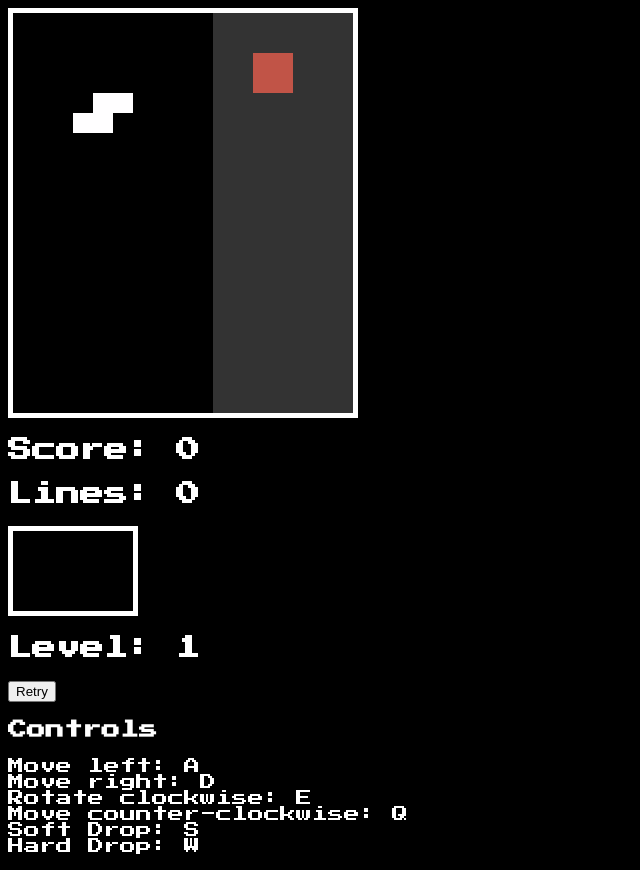
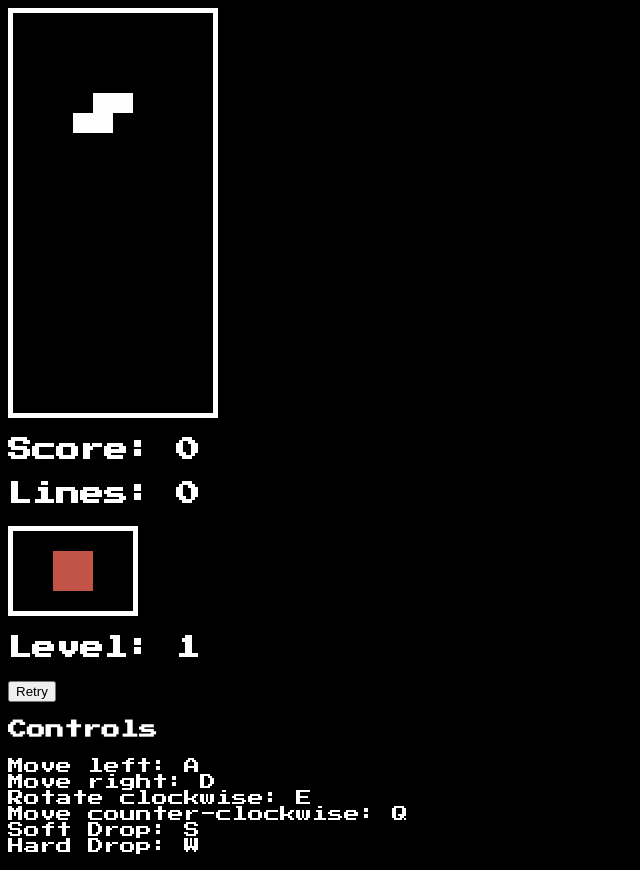
Before and after one commit to neighbor-peace/tetris, a plain HTML site: page index.html in a window 1280 px wide. Shown: the whole page, without its empty margins (0-640 px from the left). Drawn offline with Linux system fonts and the light colour scheme.

Commit message:
Draw preview on separate canvas

```diff
--- a/index.html
+++ b/index.html
@@ -35,7 +35,7 @@
   </head>
   <body>
     <div id="arena-container">
-      <canvas id="tetris" width="340" height="400"></canvas>
+      <canvas id="tetris" width="200" height="400"></canvas>
     </div>
     <h2>Score: <span id="score">0</span></h2>
     <h2>Lines: <span id="lines">0</span></h2>
--- a/script.js
+++ b/script.js
@@ -1,10 +1,12 @@
 /*
 TODO
-track lines
 set preview to seperate canvas
 -center canvas in stylized div (black background)
 update ui
 store session leader board in local memory
+add sound
+-theme music
+-toggle button
 
 Nametris
 Leaderboard of names with social security numbers
@@ -13,7 +15,7 @@ name level
 
 
 increase size
-position game arena in middle
+position game fixedPieces in middle
 
 styling
 pause button
@@ -29,29 +31,34 @@ const level = document.getElementById('level');
 const lines = document.getElementById('lines');
 
 let player;
-let arena;
-let lineCounter = 0;
-let gameOver = false;
+let fixedPieces;
+let lineCounter;
+let gameOver;
 
-
-
+//variables that must be reset to start a new game
 function initialize() {
   console.log('initializing')
-  arena = createMatrix(10, 20);
+  fixedPieces = createMatrix(10, 20);
   player = {
     pos: {x: 3, y: null},
     tetromino: assignTetromino(),
     preview: assignTetromino()
-  }
+  };
   player.pos.y = player.tetromino.length > 2 ? -1 : 0;
   level.textContent = 1;
   score.textContent = 0;
+  lines.textContent = 0;
+  lineCounter = 0;
+  gameOver = false;
 }
 initialize();
 
-const canvas = document.getElementById('tetris');
-const context = canvas.getContext('2d');
-context.scale(20, 20);
+const arenaCanvas = document.getElementById('tetris');
+const arena = arenaCanvas.getContext('2d');
+arena.scale(20, 20);
+const previewCanvas = document.getElementById('preview');
+const preview = previewCanvas.getContext('2d');
+preview.scale(20, 20);
 const buttons = document.querySelectorAll('button');
 buttons.forEach((button) => {
   button.addEventListener('click', handleButton);
@@ -59,26 +66,24 @@ buttons.forEach((button) => {
 const previewArea = createMatrix(7, 20);
 
 function draw() {
-  // drawMatrix(previewArea, {x: 10, y: 0})
-  context.fillStyle = '#000';
-  context.fillRect(0, 0, 10, 20);
-  context.fillStyle = '#333';
-  context.fillRect(10, 0, 10, 20);
-  drawMatrix(player.preview, {x: 12, y: 2});
-  drawMatrix(arena);
-  drawMatrix(player.tetromino, player.pos)
+  arena.fillStyle = '#000';
+  arena.fillRect(0, 0, 10, 20);
+  preview.fillStyle = '#000';
+  preview.fillRect(0, 0, 6, 4)
+  drawMatrix(preview, player.preview, {
+    x: player.preview[0].length === 2 ? 2 : 1,
+    y: player.preview.length === 2 ? 1 : 0
+  });
+  drawMatrix(arena, fixedPieces);
+  drawMatrix(arena, player.tetromino, player.pos)
 }
 
 
 function handleButton(e) {
   const button = e.target;
   switch (button.className) {
-    case 'theme-select':
-      selectedColor = button.value;
-      break;
     case 'retry':
       console.log('retry');
-      gameOver = false;
       initialize();
       update();
       break;
@@ -86,7 +91,7 @@ function handleButton(e) {
 }
 
 
-function drawMatrix(matrix, offset = {x: 0, y: 0}) {
+function drawMatrix(canvas, matrix, offset = {x: 0, y: 0}) {
   const colorMatrix = [
     //usa
     [null, '#c15447', '#5250fd', '#fffeff'],
@@ -113,8 +118,8 @@ function drawMatrix(matrix, offset = {x: 0, y: 0}) {
   matrix.forEach((row, y) => {
     row.forEach((value, x) => {
       if (value !== 0 && y + offset.y >= 0) {
-        context.fillStyle = colorArray.at(value);
-        context.fillRect(x + offset.x, y + offset.y, 1, 1);
+        canvas.fillStyle = colorArray.at(value);
+        canvas.fillRect(x + offset.x, y + offset.y, 1, 1);
       }
     })
   })
@@ -123,9 +128,9 @@ function drawMatrix(matrix, offset = {x: 0, y: 0}) {
 function dropPlayer() {
   if (gameOver) return;
   player.pos.y++;
-  if (detectCollision(arena, player)) {
+  if (detectCollision(fixedPieces, player)) {
     player.pos.y--;
-    merge(arena, player);
+    merge(fixedPieces, player);
     clearLines();
     player.tetromino = player.preview;
     player.preview = assignTetromino();
@@ -138,17 +143,17 @@ function dropPlayer() {
 }
 
 function clearLines() {
-  if (!arena.some(row => row.every(el => el !== 0))) return;
+  if (!fixedPieces.some(row => row.every(el => el !== 0))) return;
   let lineCount = 0;
   //check if any row is all 1s
-  for (let y = arena.length - 1; y >= 0; y--) {
-    if (arena[y].every(el => el !== 0)) {
+  for (let y = fixedPieces.length - 1; y >= 0; y--) {
+    if (fixedPieces[y].every(el => el !== 0)) {
       lineCount++;
-      arena.splice(y, 1);
+      fixedPieces.splice(y, 1);
     }
   }
   for (let i = 1; i <= lineCount; i++) {
-    arena.unshift(new Array(arena[0].length).fill(0));
+    fixedPieces.unshift(new Array(fixedPieces[0].length).fill(0));
   }
   increaseScore(lineCount);
   increaseLevel(lineCount);
@@ -219,7 +224,7 @@ function createMatrix(x, y) {
   return matrix;
 }
 
-function merge(arena, player) {
+function merge(fixedPieces, player) {
   player.tetromino.forEach((row, y) => {
     row.forEach((value, x) => {
       if (value) {
@@ -227,7 +232,7 @@ function merge(arena, player) {
           endGame();
           return;
         }
-        arena[y + player.pos.y][x + player.pos.x] = value;
+        fixedPieces[y + player.pos.y][x + player.pos.x] = value;
       }
     })
   })
@@ -240,13 +245,13 @@ function endGame() {
 
 
 
-function detectCollision(arena, player) {
+function detectCollision(fixedPieces, player) {
   const [t, p] = [player.tetromino, player.pos];
   for (let y = 0; y < t.length; y++) {
     for (let x = 0; x < t[y].length; x++) {
       if (y + p.y >= 0 && t[y][x] !== 0 &&
-        (arena[y + p.y] &&
-        arena[y + p.y][x + p.x]) !== 0) {
+        (fixedPieces[y + p.y] &&
+        fixedPieces[y + p.y][x + p.x]) !== 0) {
         return true
         }
     }
@@ -284,7 +289,7 @@ function rotateTetromino(count) {
   }
   let offset = 1;
   const pos = player.pos.x;
-  while (detectCollision(arena, player)) {
+  while (detectCollision(fixedPieces, player)) {
     player.pos.x += offset;
     offset = -(offset + (offset > 0 ? 1 : -1));
     if (offset > player.tetromino[0].length) {
@@ -298,13 +303,13 @@ document.addEventListener('keydown', event => {
   switch (event.code) {
     case "KeyA":
       player.pos.x--;
-      if (detectCollision(arena, player)) {
+      if (detectCollision(fixedPieces, player)) {
         player.pos.x++;
       }
       break;
     case "KeyD":
       player.pos.x++;
-      if (detectCollision(arena, player)) {
+      if (detectCollision(fixedPieces, player)) {
         player.pos.x--;
       }
       break;
@@ -316,13 +321,13 @@ document.addEventListener('keydown', event => {
       let direction;
       direction = event.code === "PageUp" || event.code === "KeyQ" ? "ccw" : "cw";
       direction === "ccw" ? rotateTetromino(3) : rotateTetromino(1);
-      if (detectCollision(arena, player)) {
+      if (detectCollision(fixedPieces, player)) {
         direction === "ccw" ? rotateTetromino(1) : rotateTetromino(3);
       }
       break;
     }
     case "KeyW":
-      while (!detectCollision(arena, player)) {
+      while (!detectCollision(fixedPieces, player)) {
         player.pos.y++;
       };
       player.pos.y--;
```
